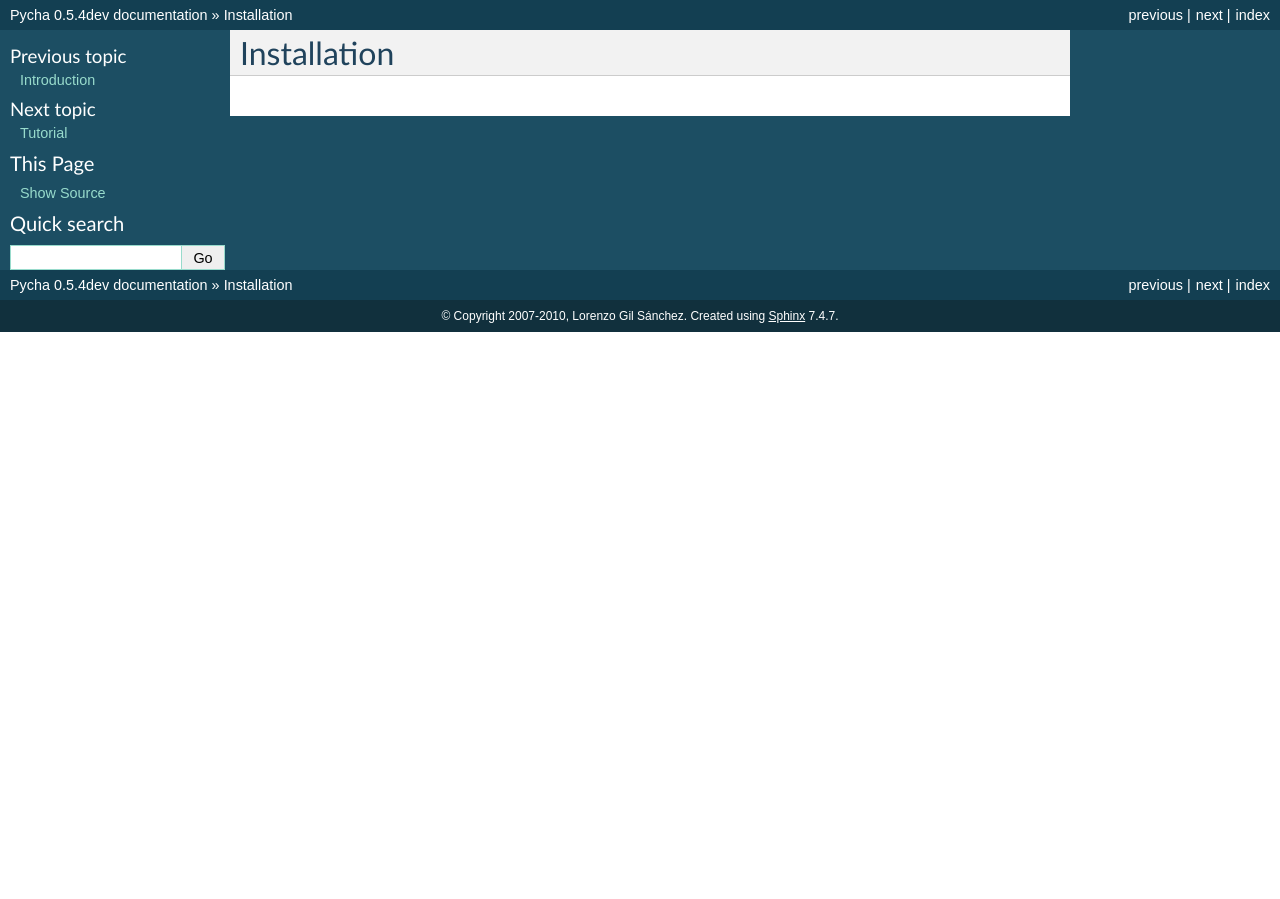
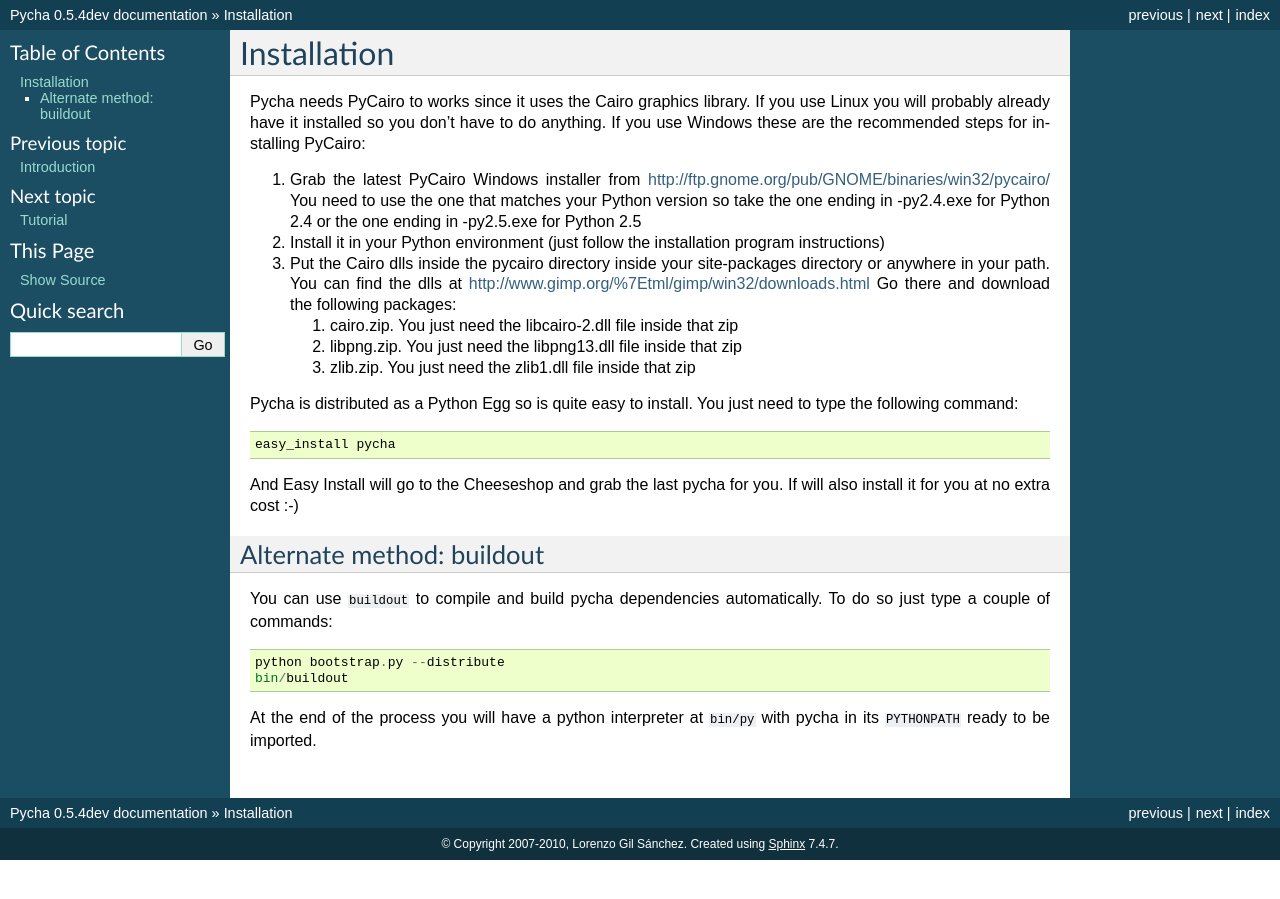
Before and after one commit to bastula/pycha, a Sphinx documentation site: the page built from docs/source/installation.rst, in a window 1280 px wide. Built offline with Sphinx 7.4.7, drawn with Linux system fonts in a browser that asks for light colours.

Commit message:
Introduction and installation chapters

```diff
--- a/docs/source/installation.rst
+++ b/docs/source/installation.rst
@@ -1,5 +1,43 @@
-.. index:: installation
-
 ============
 Installation
 ============
+
+Pycha needs PyCairo to works since it uses the Cairo graphics library. If you
+use Linux you will probably already have it installed so you don't have to do
+anything. If you use Windows these are the recommended steps for installing
+PyCairo:
+
+1. Grab the latest PyCairo Windows installer from
+   http://ftp.gnome.org/pub/GNOME/binaries/win32/pycairo/ You need to use the
+   one that matches your Python version so take the one ending in -py2.4.exe
+   for Python 2.4 or the one ending in -py2.5.exe for Python 2.5
+2. Install it in your Python environment (just follow the installation
+   program instructions)
+3. Put the Cairo dlls inside the pycairo directory inside your site-packages
+   directory or anywhere in your path. You can find the dlls at
+   http://www.gimp.org/%7Etml/gimp/win32/downloads.html Go there and download
+   the following packages:
+
+   1. cairo.zip. You just need the libcairo-2.dll file inside that zip
+   2. libpng.zip. You just need the libpng13.dll file inside that zip
+   3. zlib.zip. You just need the zlib1.dll file inside that zip
+
+Pycha is distributed as a Python Egg so is quite easy to install. You just need
+to type the following command::
+
+  easy_install pycha
+
+And Easy Install will go to the Cheeseshop and grab the last pycha for you. If
+will also install it for you at no extra cost :-)
+
+
+Alternate method: buildout
+--------------------------
+
+You can use ``buildout`` to compile and build pycha dependencies automatically. To do so just type a couple of commands::
+
+  python bootstrap.py --distribute
+  bin/buildout
+
+At the end of the process you will have a python interpreter at ``bin/py``
+with pycha in its ``PYTHONPATH`` ready to be imported.
```
Also changed, not shown: docs/source/introduction.rst (+21 -0 lines).
